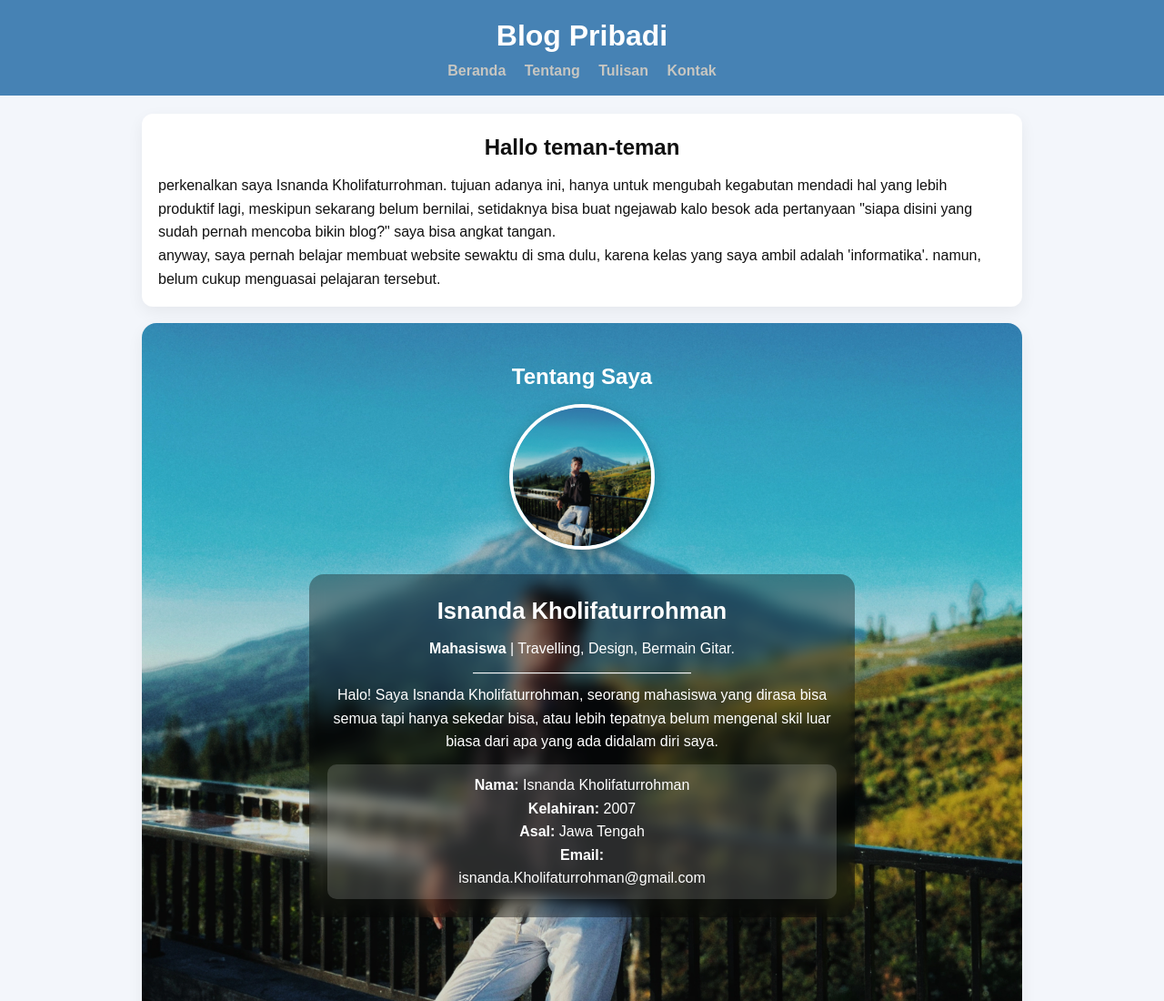
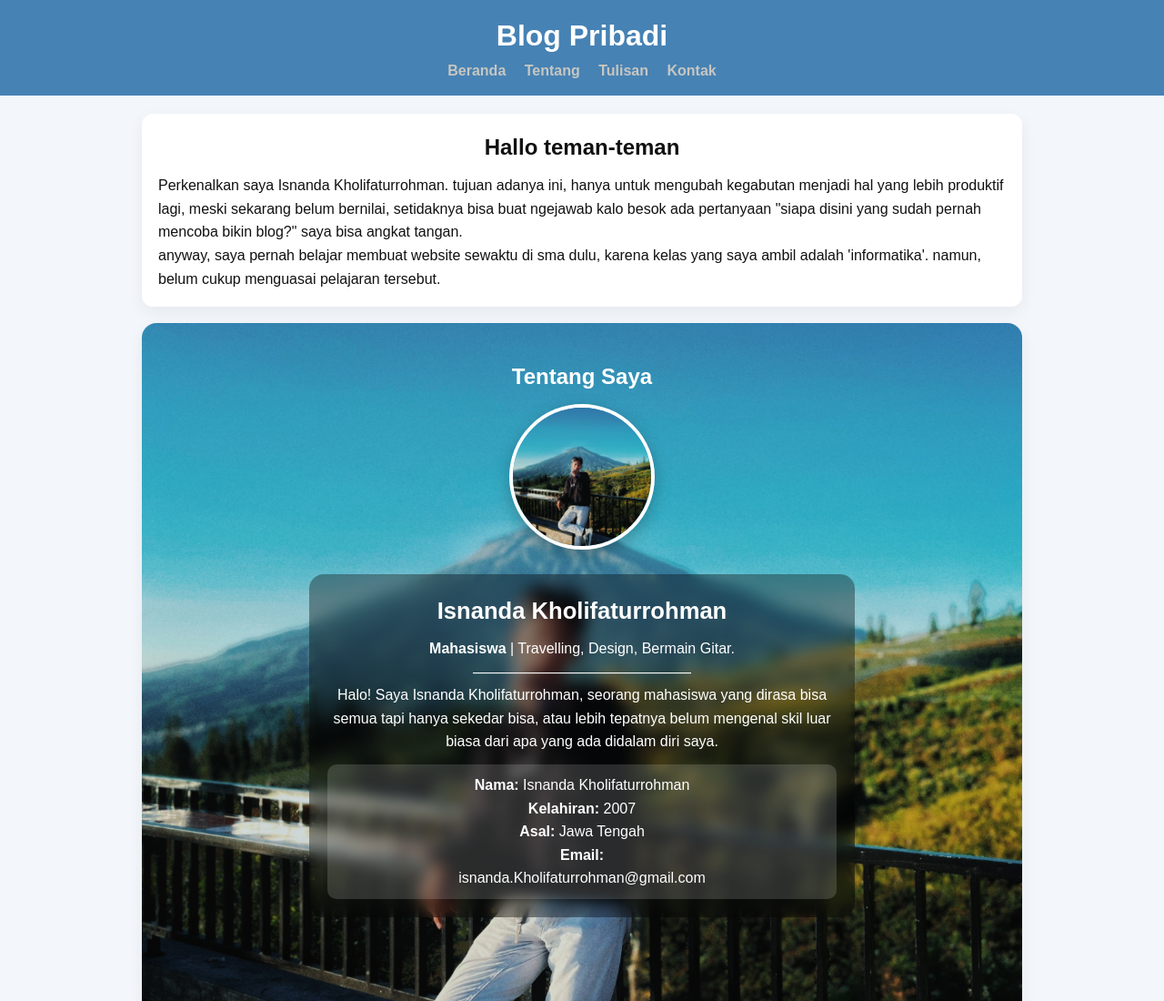
Before and after one commit to nndakhlftrrhmn/blog_pribadi, a plain HTML site: page index.html in a window 1280 px wide. Shown: the top 1100 px of the page at 91% size. Drawn offline with Linux system fonts and the light colour scheme.

Commit message:
Create static.yml

```diff
--- a/index.html
+++ b/index.html
@@ -22,7 +22,7 @@
     <section id="home" class="section">
       <h2>Hallo teman-teman</h2>
       <p>
-        perkenalkan saya Isnanda Kholifaturrohman. tujuan adanya ini, hanya untuk mengubah kegabutan mendadi hal yang lebih produktif lagi, meskipun sekarang belum bernilai, setidaknya bisa buat ngejawab kalo besok ada pertanyaan "siapa disini yang sudah pernah mencoba bikin blog?" saya bisa angkat tangan.
+        Perkenalkan saya Isnanda Kholifaturrohman. tujuan adanya ini, hanya untuk mengubah kegabutan menjadi hal yang lebih produktif lagi, meski sekarang belum bernilai, setidaknya bisa buat ngejawab kalo besok ada pertanyaan "siapa disini yang sudah pernah mencoba bikin blog?" saya bisa angkat tangan.
         </p>
         <p>
           anyway, saya pernah belajar membuat website sewaktu di sma dulu, karena kelas yang saya ambil adalah 'informatika'. namun, belum cukup menguasai pelajaran tersebut.
```
